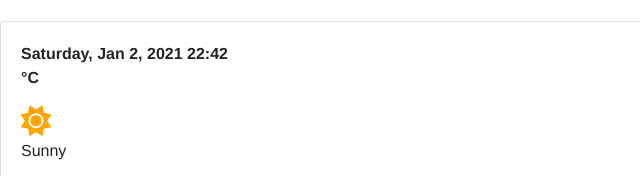
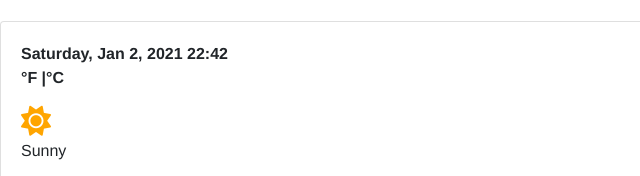
Before and after one commit to tjefferson1913/Weather-App2-TJ, a plain HTML site: page index.html in a window 1280 px wide. Shown: the part 153-329 px from the top of the page, 0-640 px from the left. Drawn offline with nearby package versions, Linux system fonts and the light colour scheme.

Commit message:
Added Fahrenheit
Just had celsius added fahrenheit value

```diff
--- a/index.html
+++ b/index.html
@@ -51,7 +51,7 @@ Miami, FL
     <div class="card">
         <div class="card-body">
             <strong> <p class="card-text" id="date"></p> </strong>
-            <strong><p class="temperature"><span id="temperature"></span>°C</p></strong>
+            <strong><p class="temperature"><span id="temperature"></span>°F |°C</p></strong>
            <i class="fas fa-sun sunicon1"></i>
             <p class="card-text">Sunny</p>
             <div class="row">
```
